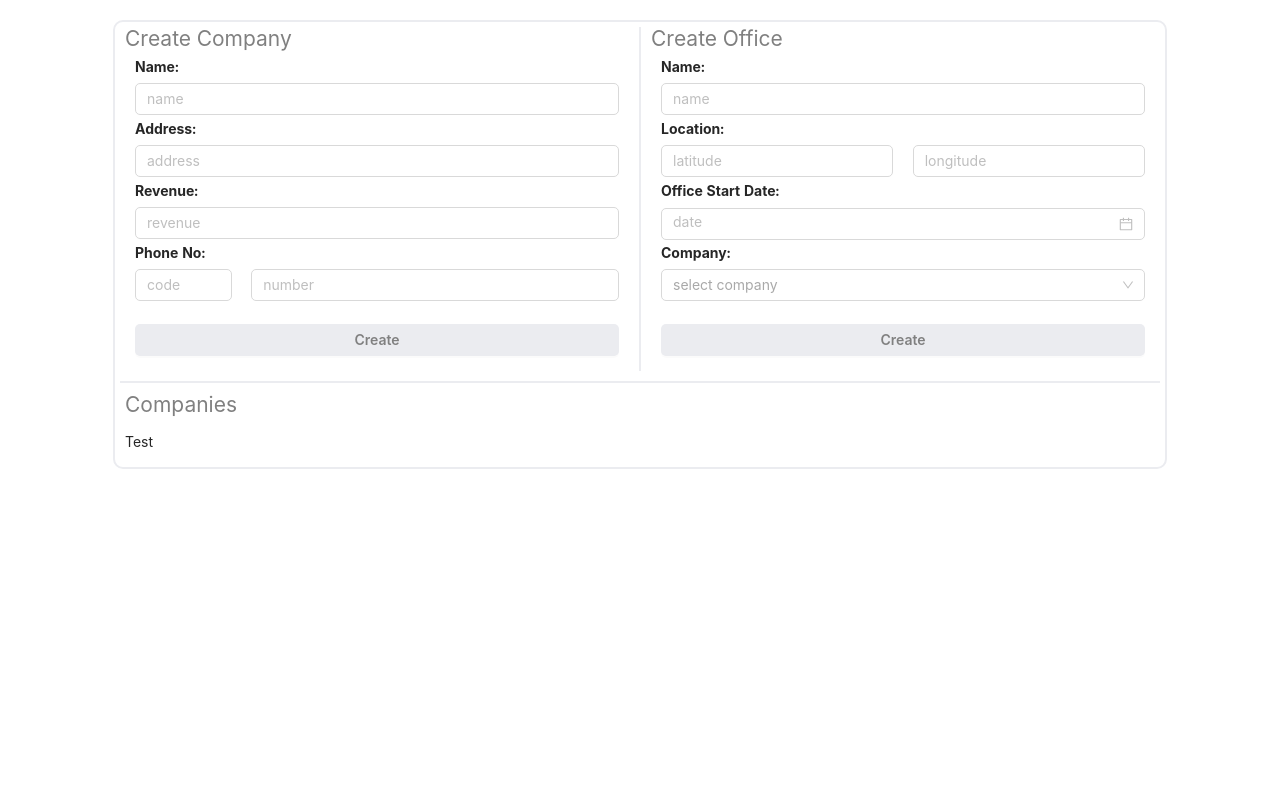
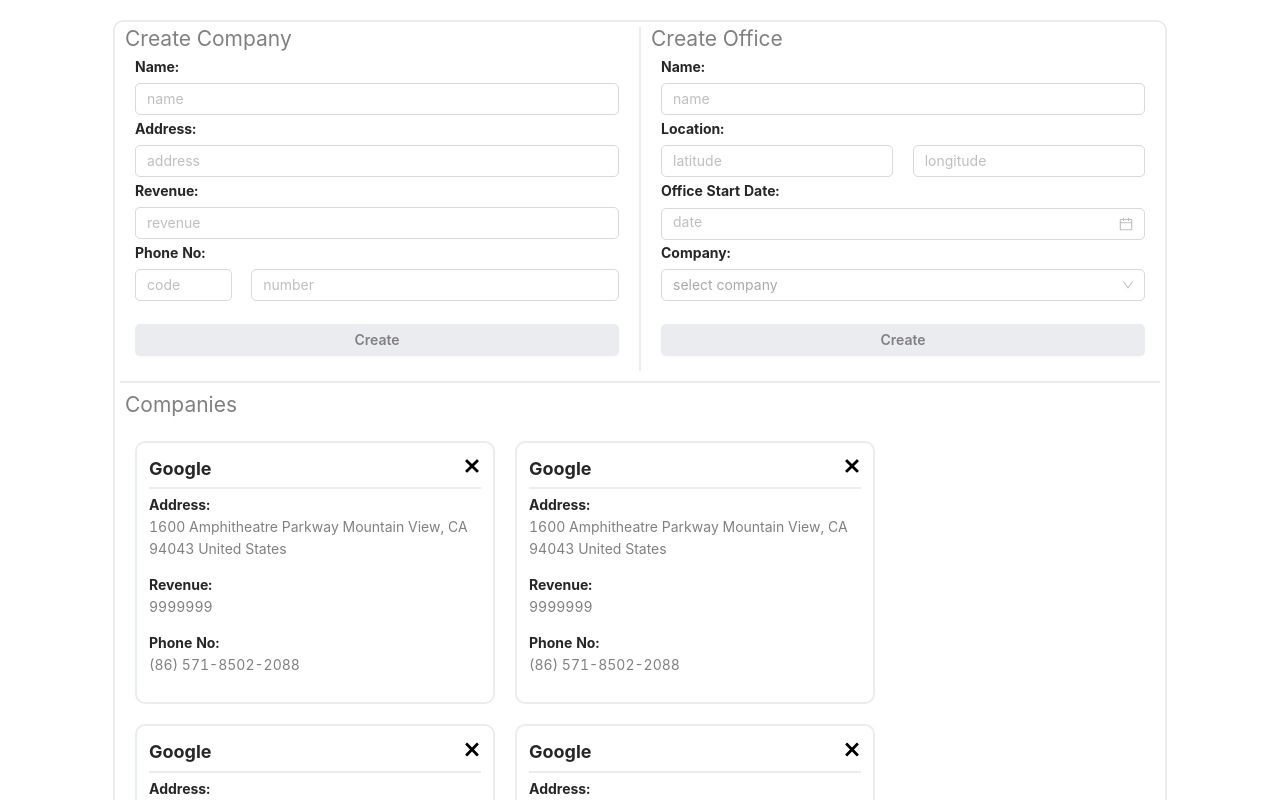
Before and after one commit to krnwbsn/prospace, a React (Create React App) app in the folder client/: page / in a window 1280 px wide. Shown: the top 800 px of the page. Built offline with nearby package versions, Linux system fonts and the light colour scheme.

Commit message:
overview: add card component

```diff
--- a/client/package.json
+++ b/client/package.json
@@ -9,6 +9,7 @@
     "antd": "^4.6.5",
     "axios": "^0.20.0",
     "node-sass": "^4.14.1",
+    "prop-types": "^15.7.2",
     "react": "^16.13.1",
     "react-dom": "^16.13.1",
     "react-redux": "^7.2.1",
--- a/client/src/components/Card/Card.jsx
+++ b/client/src/components/Card/Card.jsx
@@ -1,7 +1,47 @@
-import React from 'react';
+import React, { Fragment } from 'react';
+import { Col } from 'antd';
+import './Card.scss';
+import CloseIcon from '../../assets/icons/close.svg';
+import PropTypes from 'prop-types';
 
-const Card = () => {
-  return <p>Test</p>;
+const Card = (props) => {
+  const { companyName, companyAddress, companyRevenue, code, number } = props;
+
+  return (
+    <Fragment>
+      <Col className="card">
+        <div className="company-header">
+          <h3>{companyName}</h3>
+          <img className="icon" src={CloseIcon} alt='' />
+        </div>
+        <div className="divider-horizontal" />
+        <div className="company-informations">
+          <span className="detail">Address:</span>
+          <p>{companyAddress}</p>
+          <span className="detail">Revenue:</span>
+          <p>{companyRevenue}</p>
+          <span className="detail">Phone No:</span>
+          <p>{`${code} ${number}`}</p>
+        </div>
+      </Col>
+    </Fragment>
+  );
 };
 
+Card.defaultProps = {
+  companyName: 'Google',
+  companyAddress: '1600 Amphitheatre Parkway Mountain View, CA 94043 United States',
+  companyRevenue: 9999999,
+  code: '(86)',
+  number: '571-8502-2088'
+}
+
+Card.propTypes = {
+  companyName: PropTypes.string,
+  companyAddress: PropTypes.string,
+  companyRevenue: PropTypes.number,
+  code: PropTypes.string,
+  number: PropTypes.string,
+}
+
 export default Card;
--- a/client/src/components/Card/Card.scss
+++ b/client/src/components/Card/Card.scss
@@ -0,0 +1,38 @@
+.card {
+  width: 360px !important;
+  padding: 12px;
+  border: 2px solid #ebecf0;
+  border-radius: 10px;
+  margin: 10px;
+
+  .company-header {
+    display: flex;
+    margin-bottom: -5px;
+
+    h3 {
+      font-weight: 700;
+      font-size: 18px;
+    }
+
+    .icon {
+      width: 18px;
+      margin-left: auto;
+      margin-top: -15px;
+    }
+  }
+  .divider-horizontal {
+    width: 100%;
+    margin: 0px !important;
+  }
+  .company-informations {
+    margin-top: 5px;
+
+    .detail {
+      font-weight: 700;
+    }
+
+    p {
+      color: #808080;
+    }
+  }
+}
--- a/client/src/pages/Overview/Overview.jsx
+++ b/client/src/pages/Overview/Overview.jsx
@@ -142,7 +142,12 @@
               <div>
                 <h2>Companies</h2>
               </div>
-              <Card />
+              <Row className="cards">
+                <Card />
+                <Card />
+                <Card />
+                <Card />
+              </Row>
             </Col>
           </Row>
         </div>
--- a/client/src/pages/Overview/Overview.scss
+++ b/client/src/pages/Overview/Overview.scss
@@ -20,6 +20,10 @@
 
       .content {
         padding: 0px 10px;
+
+        .cards {
+          max-width: 760px !important;
+        }
 
         h2 {
           font-weight: 400;
```
Also changed, not shown: client/src/assets/icons/close.svg (added).
